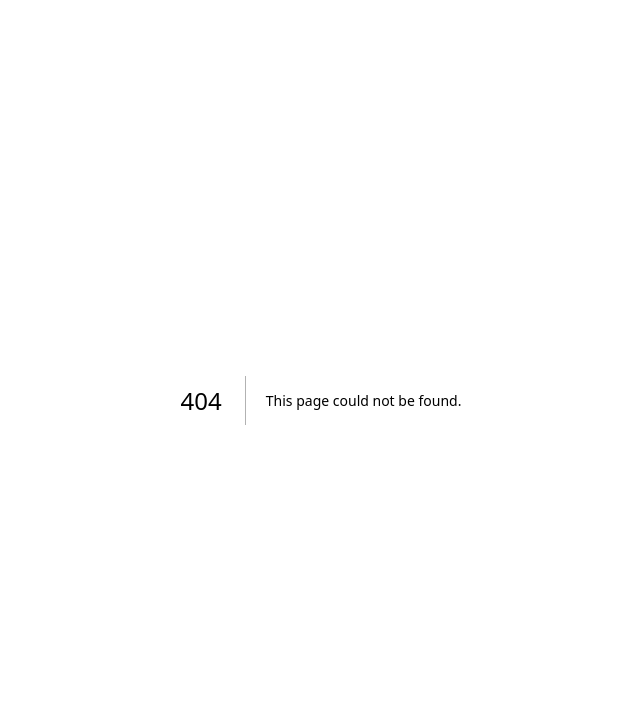
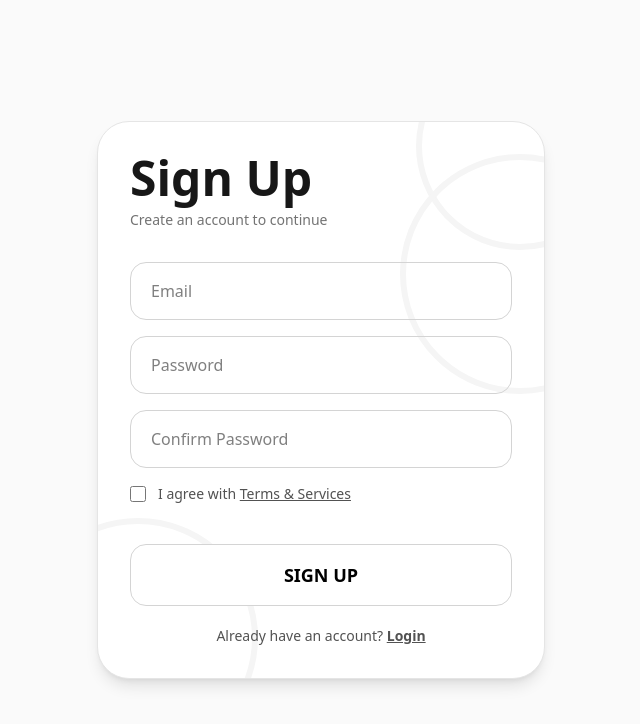
Before and after one commit to Aisha-shaikh578/CampusVault, a Next.js app: page /signup in a window 1280 px wide. Before the commit this address had no page. Shown: the top 724 px of the page, without its empty margins (319-959 px from the left). Built offline with nearby package versions, Linux system fonts and the light colour scheme.

Commit message:
Completed styling UI for sign up form

```diff
--- /dev/null
+++ b/app/signup/page.tsx
@@ -0,0 +1,92 @@
+export default function SignupPage() {
+  return (
+    <main className="min-h-screen bg-neutral-50 flex items-center justify-center px-4 py-10">
+      <div className="w-full max-w-md">
+        <section className="relative overflow-hidden rounded-4xl border border-neutral-200 bg-white shadow-lg p-8">
+          {/* Decorative Circles Top */}
+          <div className="absolute -top-20 -right-20 h-52 w-52 rounded-full border-6 border-neutral-100" />
+          <div className="absolute top-8 -right-24 h-60 w-60 rounded-full border-6 border-neutral-100" />
+
+          <div className="relative z-10">
+            {/* Title */}
+            <h2 className="text-5xl font-bold text-neutral-900">
+              Sign Up
+            </h2>
+
+            <p className="mt-2 text-sm text-neutral-500">
+              Create an account to continue
+            </p>
+
+            {/* Form UI */}
+            <div className="mt-8 space-y-4">
+              <input
+                type="email"
+                placeholder="Email"
+                className="w-full rounded-2xl border border-neutral-300 px-5 py-4 outline-none focus:border-neutral-900 transition"
+              />
+
+              <input
+                type="password"
+                placeholder="Password"
+                className="w-full rounded-2xl border border-neutral-300 px-5 py-4 outline-none focus:border-neutral-900 transition"
+              />
+
+              <input
+                type="password"
+                placeholder="Confirm Password"
+                className="w-full rounded-2xl border border-neutral-300 px-5 py-4 outline-none focus:border-neutral-900 transition"
+              />
+
+              {/* Terms */}
+              <label className="flex items-center gap-3 text-sm text-neutral-600 cursor-pointer">
+                <input
+                  type="checkbox"
+                  className="h-4 w-4 cursor-pointer"
+                />
+
+                <span>
+                  I agree with{" "}
+                  <span className="underline font-medium cursor-pointer">
+                    Terms & Services
+                  </span>
+                </span>
+              </label>
+            </div>
+
+            {/* Bottom Curved Area */}
+            <div className="relative mt-10">
+              <div className="relative flex flex-col items-center">
+                <button
+                  className="
+                    w-full
+                    rounded-2xl
+                    border
+                    border-neutral-300
+                    bg-white
+                    py-4
+                    text-lg
+                    font-semibold
+                    hover:bg-neutral-100
+                    transition
+                    cursor-pointer
+                  "
+                >
+                  SIGN UP
+                </button>
+
+                <p className="mt-5 text-sm text-neutral-600">
+                  Already have an account?{" "}
+                  <span className="font-semibold underline cursor-pointer">
+                    Login
+                  </span>
+                </p>
+              </div>
+            </div>
+          </div>
+          {/* Decorative Circles Bottom*/}
+          <div className="absolute -bottom-20 -left-20 h-60 w-60 rounded-full border-6 border-neutral-100" />
+        </section>
+      </div>
+    </main>
+  );
+}
```
